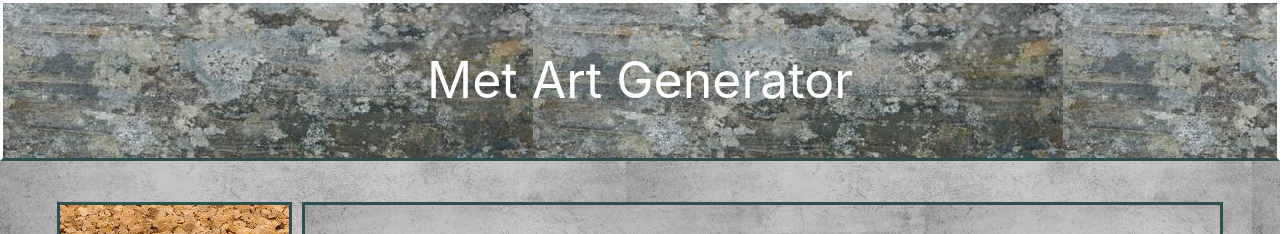
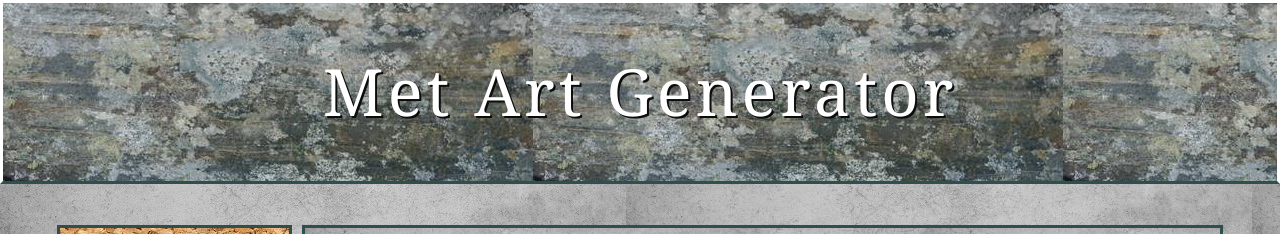
Before and after one commit to aarongermaine/met_art_generator, a plain HTML site: page index.html in a window 1280 px wide. Shown: the top 234 px of the page. Drawn offline with nearby package versions, Linux system fonts and the light colour scheme.

Commit message:
header update!

```diff
--- a/assets/style.css
+++ b/assets/style.css
@@ -10,12 +10,15 @@
   .header {
       background-image: url("./pictures/stoneTexture.jpg");
       text-align: center;
-      font-size: 50px;
+      font-size: 65px;
+      font-family: "MetSerif","Georgia","Times New Roman",Times,serif;
       background-color:darkgray;
       color: white;
       padding: 40px;
       border-bottom: darkslategrey;
       border-style: solid;
+      text-shadow: 2px 2px rgb(12, 12, 12);
+      letter-spacing: 4px;
   }
 
   .searchColumn {
```
